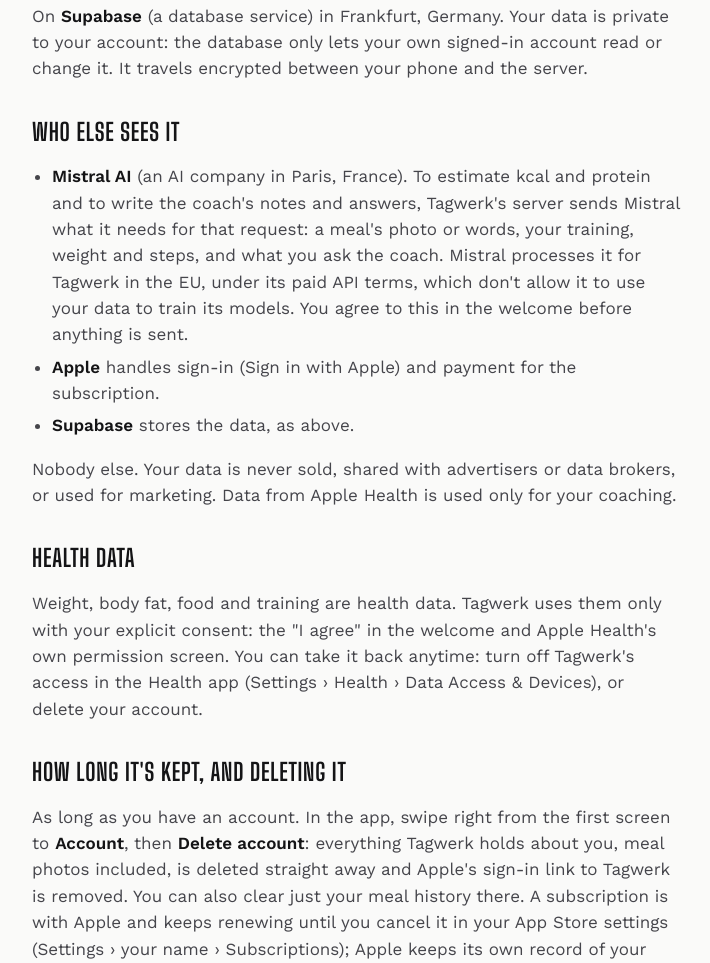
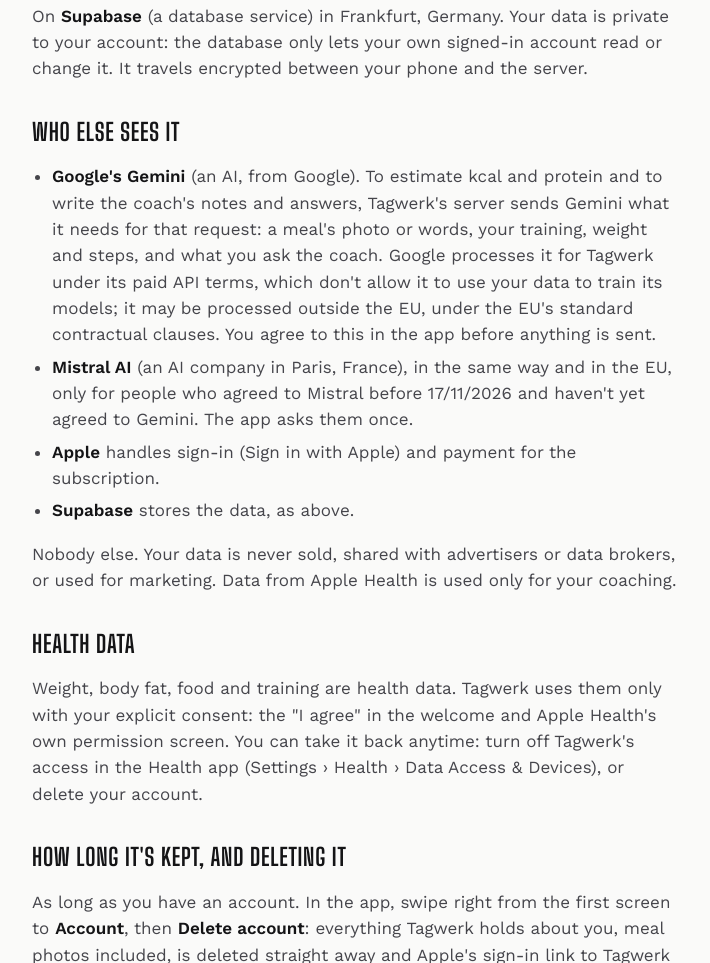
Before and after one commit to flori-san/tagwerk, a plain HTML site: page privacy.html in a window 1280 px wide. Shown: the part 1545-2508 px from the top of the page, without its empty margins (284-994 px from the left). Drawn offline with nearby package versions, Linux system fonts and the light colour scheme.

Commit message:
Update pages

```diff
--- a/privacy.html
+++ b/privacy.html
@@ -59,11 +59,13 @@ server.</p>
 
 <h2>Who else sees it</h2>
 <ul>
-  <li><strong>Mistral AI</strong> (an AI company in Paris, France). To estimate kcal and protein and to write the
-    coach's notes and answers, Tagwerk's server sends Mistral what it needs for that request: a meal's photo or words,
-    your training, weight and steps, and what you ask the coach. Mistral processes it for Tagwerk in the EU, under its
-    paid API terms, which don't allow it to use your data to train its models. You agree to this in the welcome before
-    anything is sent.</li>
+  <li><strong>Google's Gemini</strong> (an AI, from Google). To estimate kcal and protein and to write the coach's notes
+    and answers, Tagwerk's server sends Gemini what it needs for that request: a meal's photo or words, your training,
+    weight and steps, and what you ask the coach. Google processes it for Tagwerk under its paid API terms, which don't
+    allow it to use your data to train its models; it may be processed outside the EU, under the EU's standard
+    contractual clauses. You agree to this in the app before anything is sent.</li>
+  <li><strong>Mistral AI</strong> (an AI company in Paris, France), in the same way and in the EU, only for people who
+    agreed to Mistral before 17/11/2026 and haven't yet agreed to Gemini. The app asks them once.</li>
   <li><strong>Apple</strong> handles sign-in (Sign in with Apple) and payment for the subscription.</li>
   <li><strong>Supabase</strong> stores the data, as above.</li>
 </ul>
```
Also changed, not shown: terms.html (+1 -1 lines).
